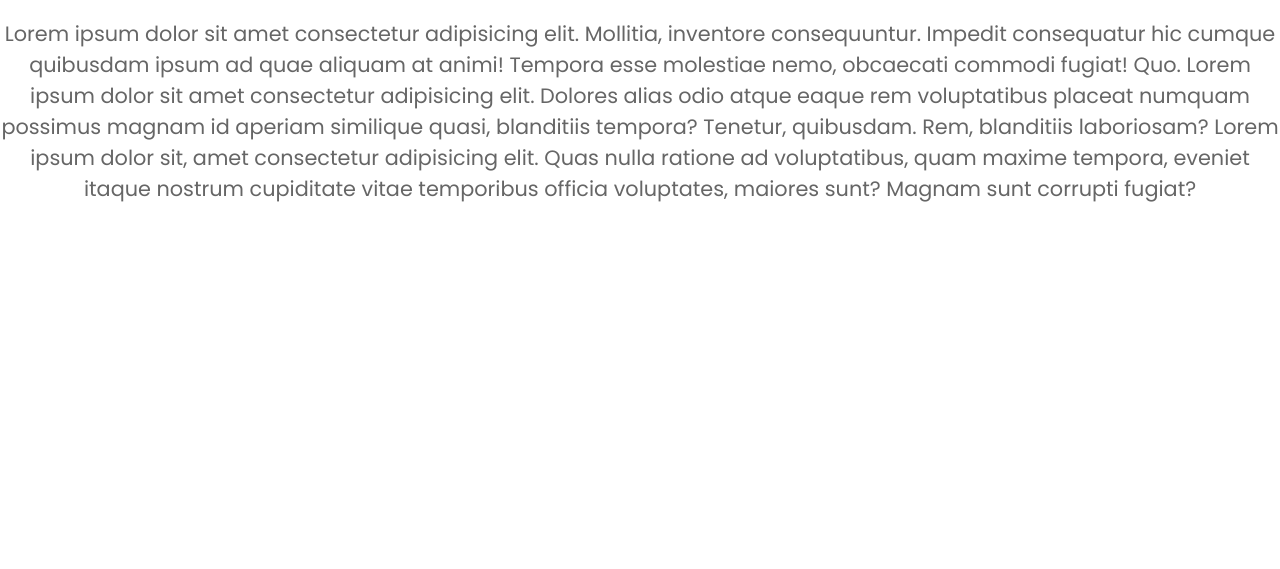
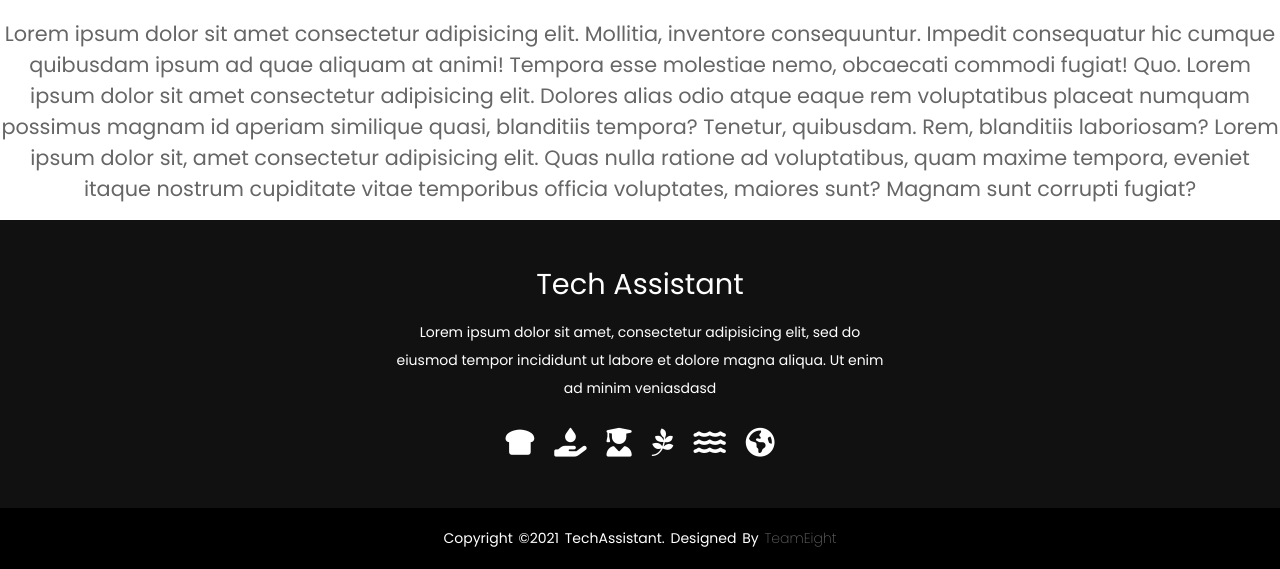
Before and after one commit to lakshithaonline/Tech-Assist, a PHP site: page / in a window 1280 px wide. Shown: the part 887-1456 px from the top of the page. Before the commit the page ends 1089 px from the top, so only its background shows below. Run offline with PHP 8.4, Linux system fonts and the light colour scheme; some libraries are stand-ins or nearby versions.

Commit message:
Footer - updated

```diff
--- a/index.html
+++ b/index.html
@@ -40,5 +40,30 @@
              </div>
         </section>
 
+        <!--Footer and credits-->
+        <footer>
+            <div class="footer-content">
+                <h3>Tech Assistant</h3>
+                <p>Lorem ipsum dolor sit amet, consectetur adipisicing elit, sed do eiusmod
+                tempor incididunt ut labore et dolore magna aliqua. Ut enim ad minim veniasdasd</p>
+
+                <ul class="socials">
+                    <li><a href="https://donatenow.wfp.org/wfp"><i class="fas fa-bread-slice"></i></a></li>
+                    <li><a href="https://water.org/donate"><i class="fa fa-hand-holding-water"></i></a></li>
+                    <li><a href="https://www.wvi.org/donate"><i class="fa fa-user-graduate"></i></a></li>
+
+                    <li><a href="https://wwf.org"><i class="fa fa-pagelines"></i></a></li>
+                    <li><a href="https://www.oceans-alive.org/donate"><i class="fa fa-water"></i></a></li>
+                    <li><a href="https://sdgs.un.org/goals"><i class="fa fa-globe-americas"></i></a></li>
+
+
+                </ul>
+            </div>
+            <div class="footer-bottom">
+                <p>copyright &copy;2021 techAssistant. designed by <span>TeamEight</span></p>
+
+            </div>
+        </footer>
+
     </body>
 </html>
--- a/styleHP.css
+++ b/styleHP.css
@@ -109,6 +109,80 @@ header .navigation a:hover{
   }
 /*Body content*/
 
+/*footer begining*/
+
+footer{
+
+	background: #111;
+	height: auto;
+	width: 100vw;
+	font-family: "Open Sans";
+	padding-top: 40px;
+	color: #fff;
+
+}
+.footer-content{
+	display: flex;
+	align-items: center;
+	justify-content: center;
+	flex-direction: column;
+	text-align: center;
+
+}
+.footer-content h3{
+	font-size: 1.8rem;
+	font-weight: 400;
+	text-transform: capitalize;
+	line-height: 3rem;
+
+}
+.footer-content p{
+	max-width: 500px;
+	margin: 10px auto;
+	line-height: 28px;
+	font-size: 14px;
+}
+.socials{
+	list-style: none;
+	display: flex;
+	align-items: center;
+	justify-content: center;
+	margin: 1rem 0 3rem 0;
+
+}
+.socials li{
+	margin: 0 10px;
+}
+.socials a{
+	text-decoration: none;
+	color: #fff;
+}
+.socials a i{
+	font-size: 1.8rem;
+}
+.socials a:hover i{
+	color: aqua;
+}
+.footer-bottom{
+	background: #000;
+	width: 100vw;
+	padding: 20px 0;
+	text-align: center;
+
+}
+.footer-bottom p{
+	font-size: 14px;
+	word-spacing: 2px;
+	text-transform: capitalize;
+
+}
+.footer-bottom span{
+
+	opacity: .4;
+	font-weight: 200;
+}
+/*footer end*/
+
 /* Responsive CSS */
 
 @media (max-width: 960px){
```
